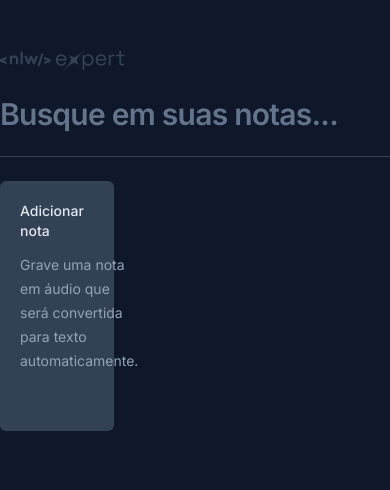
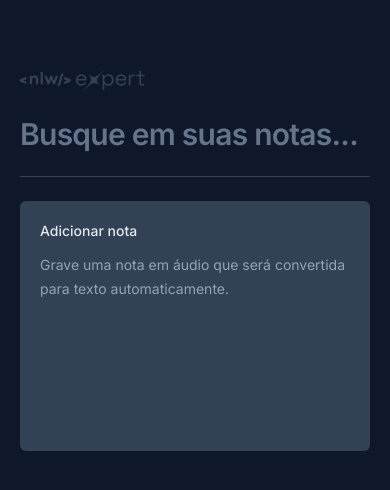
Before and after one commit to augustopolonio/nlw-expert-notes, a React (Vite) app: page / in a window 390 px wide. Shown: the top 490 px of the page. Built offline with nearby package versions, Linux system fonts and the light colour scheme.

Commit message:
Responsivity: Card Notes (main screen) - Small: 1 col; Medium: 2 cols; Large: 3 cols

```diff
--- a/src/App.tsx
+++ b/src/App.tsx
@@ -47,7 +47,7 @@ export function App() {
       : notes
 
   return (
-    <div className="mx-auto my-12 max-w-6xl space-y-6">
+    <div className="mx-auto my-12 max-w-6xl space-y-6 p-5">
       <img src={logo} alt="" />
 
       <form className="w-full">
@@ -61,7 +61,7 @@ export function App() {
 
       <div className="h-px bg-slate-700" />
 
-      <div className="grid auto-rows-[250px] grid-cols-3 gap-6">
+      <div className="grid auto-rows-[250px] gap-6 sm:grid-cols-1 md:grid-cols-2 lg:grid-cols-3">
         <NewNodeCard onNoteCreated={onNoteCreated} />
 
         {filteredNotes.map((note) => {
```
